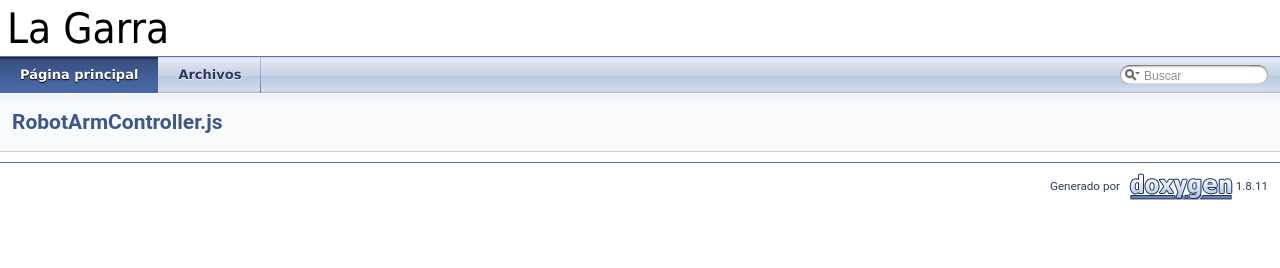
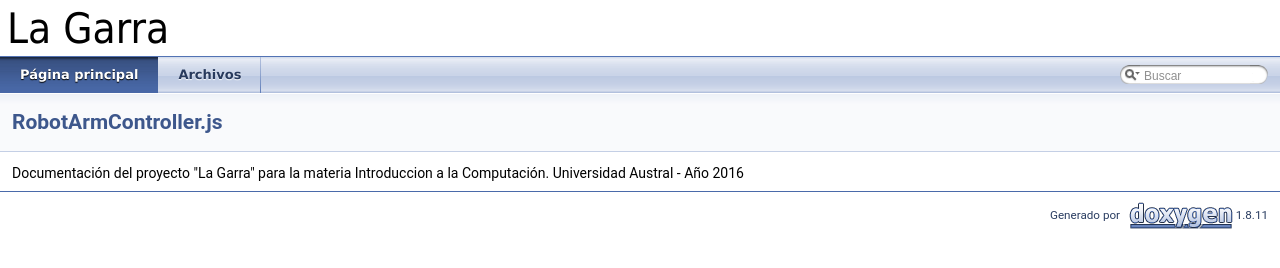
Before and after one commit to ignaciovazqueza/ProyectoLaGarra, a website: page doxygen_files/html/index.html in a window 1280 px wide. Drawn offline with Linux system fonts and the light colour scheme.

Commit message:
Added description to doxygen documentation

```diff
--- a/doxygen_files/html/index.html
+++ b/doxygen_files/html/index.html
@@ -77,7 +77,7 @@ var searchBox = new SearchBox("searchBox", "search",false,'Buscar');
 <div class="title"><a class="el" href="RobotArmController_8js.html">RobotArmController.js</a> </div>  </div>
 </div><!--header-->
 <div class="contents">
-<div class="textblock"></div></div><!-- contents -->
+<div class="textblock"></div>Documentación del proyecto "La Garra" para la materia Introduccion a la Computación. Universidad Austral - Año 2016</div><!-- contents -->
 <!-- start footer part -->
 <hr class="footer"/><address class="footer"><small>
 Generado por &#160;<a href="http://www.doxygen.org/index.html">
```
